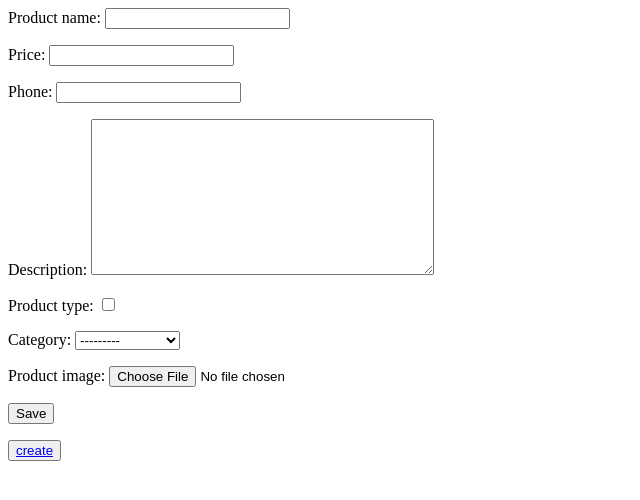
After one commit to daiyr2005/py, a Django app: page /product_create/ in a window 1280 px wide. The commit adds this page. Shown: the top 500 px of the page, without its empty margins (0-640 px from the left). Run offline with Django 5.2, Linux system fonts and the light colour scheme; data comes from the database, SQL or seed files in the repository; parts of the project's set-up code (start-up, migrations or seed data) failed here and were passed over.

Commit message:
new project

```diff
--- /dev/null
+++ b/lalafo_app/forms.py
@@ -0,0 +1,6 @@
+from django import forms
+from .models import Product
+class ProductForm(forms.ModelForm):
+    class Meta:
+        model = Product
+        fields = ['product_name','price','phone','description','product_type','category','product_image']
--- a/lalafo_app/models.py
+++ b/lalafo_app/models.py
@@ -1,5 +1,6 @@
+
+from phonenumber_field.modelfields import PhoneNumberField
 from django.db import models
-from phonenumber_field.modelfields import PhoneNumberField
 
 
 class Category(models.Model):
@@ -8,13 +9,14 @@ class Category(models.Model):
     def __str__(self):
         return self.category_name
 
-class Products(models.Model):
+class Product(models.Model):
     product_name = models.CharField(max_length=50)
     price = models.PositiveIntegerField()
     phone = PhoneNumberField()
     description = models.TextField()
     product_type = models.BooleanField()
     category = models.ForeignKey(Category,on_delete=models.CASCADE)
+    product_image = models.ImageField(upload_to='product_images')
 
 
     def __str__(self):
--- /dev/null
+++ b/lalafo_app/templates/product_create.html
@@ -0,0 +1,9 @@
+<form method = "post" enctype="multipart/form-data">
+    {% csrf_token %}
+    {{ form.as_p }}
+
+    <button type="submit">Save</button>
+
+</form>
+
+<button><a href="{% url 'product-list' %}">create</a></button>
--- a/lalafo_app/urls.py
+++ b/lalafo_app/urls.py
@@ -2,10 +2,14 @@
 from django.urls import path
 
 from .models import Product
-from .views import CategoryListView, ProductListView, ProductDetailView
+from .views import (CategoryListView, ProductListView,
+                    ProductDetailView, ProductCreateView,ProductUpdateView,ProductDeleteView)
 
 urlpatterns = [
     path('category/', CategoryListView.as_view(), name = 'category-list'),
     path('product/', ProductListView.as_view(), name= 'product-list'),
-    path('product/<int:pk>/', ProductDetailView.as_view(), name= 'product-detail'),
+    path('product/<int:pk>/', ProductDetailView.as_view(), name= 'product_detail'),
+    path('product_create/', ProductCreateView.as_view(), name = 'product_create'),
+    path('product_update/<int:pk>/',ProductUpdateView.as_view(),name = 'product_update'),
+    path('product_delete/<int:pk>/',ProductDeleteView.as_view(),name = 'product_delete')
 ]
--- a/lalafo_app/views.py
+++ b/lalafo_app/views.py
@@ -1,5 +1,8 @@
-from django.views.generic import ListView, DetailView
+from django.views.generic import (ListView, DetailView,
+                                  CreateView,UpdateView,DeleteView)
 from .models import Category, Product
+from .forms import ProductForm
+from django.urls import reverse_lazy
 
 class CategoryListView(ListView):
     queryset = Category.objects.all()
@@ -19,4 +22,24 @@ class ProductDetailView(DetailView):
     template_name = 'product_detail.html'
 
 
+class ProductCreateView(CreateView):
+    form_class = ProductForm
+    template_name = 'product_create.html'
+    success_url = reverse_lazy('product-list')
+
+class ProductUpdateView(UpdateView):
+    queryset = Product.objects.all()
+    form_class = ProductForm
+    template_name = 'product_update.html'
+    success_url = reverse_lazy('product-list')
+
+class ProductDeleteView(DeleteView):
+    queryset = Product.objects.all()
+    template_name = 'product_delete.html'
+    success_url = reverse_lazy('product-list')
+
+
+
+
+
 # Create your views here.
--- a/mysite/settings.py
+++ b/mysite/settings.py
@@ -31,8 +31,9 @@ INSTALLED_APPS = [
     'django.contrib.sessions',
     'django.contrib.messages',
     'django.contrib.staticfiles',
+    'phonenumber_field',
     'lalafo_app',
-    "phonenumber_field",
+
 
 ]
 
@@ -113,6 +114,9 @@ USE_TZ = True
 
 STATIC_URL = 'static/'
 
+MEDIA_ROOT = os.path.join(BASE_DIR, 'media')
+MEDIA_URL = '/media/'
+
 # Default primary key field type
 # https://docs.djangoproject.com/en/5.2/ref/settings/#default-auto-field
 
--- a/mysite/urls.py
+++ b/mysite/urls.py
@@ -1,8 +1,10 @@
 
 from django.contrib import admin
 from django.urls import path, include
+from django.conf import settings
+from django.conf.urls.static import static
 
 urlpatterns = [
     path('admin/', admin.site.urls),
     path('', include('lalafo_app.urls'))
-]
+]+ static(settings.MEDIA_URL, document_root=settings.MEDIA_ROOT)
```
Also changed, not shown: lalafo_app/templates/product_delete.html (added, +11 -0 lines), lalafo_app/templates/product_detail.html (+17 -9 lines), lalafo_app/templates/product_update.html (added, +8 -0 lines), lalafo_app/templates/products_list.html (+5 -4 lines), lalafo_app/migrations/0002_product_phone.py (deleted), lalafo_app/migrations/0003_product_product_image.py (added), media/product_images/images.png (added).
